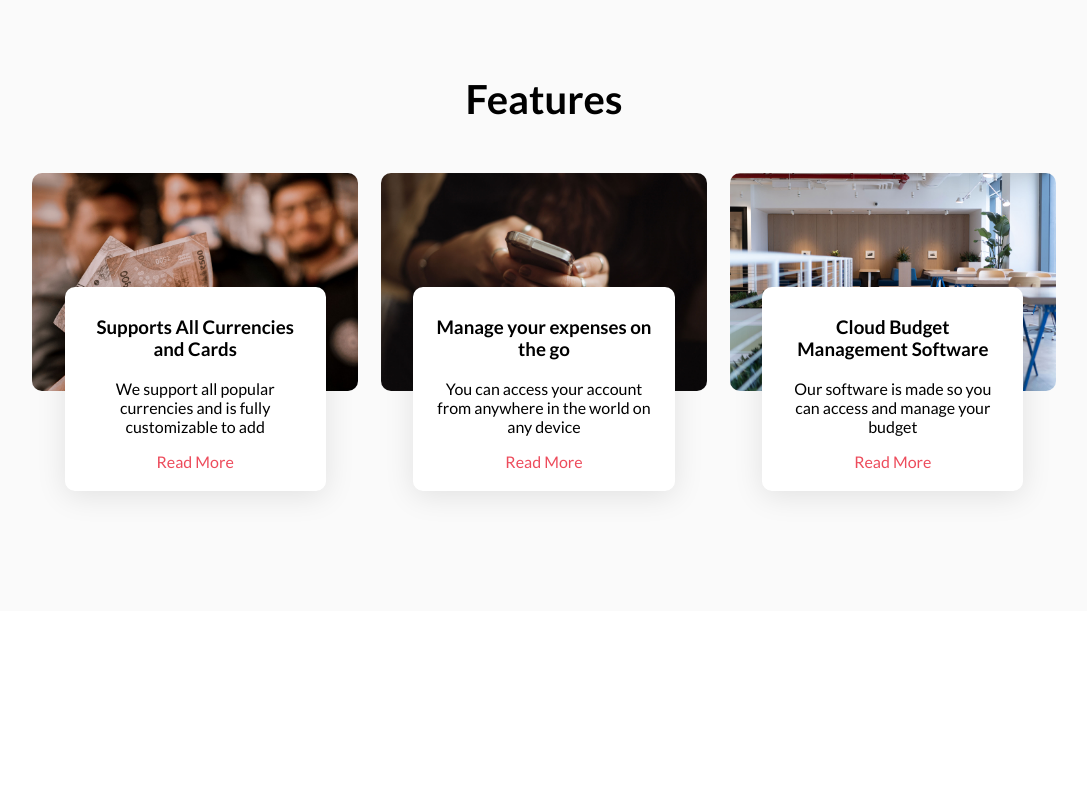
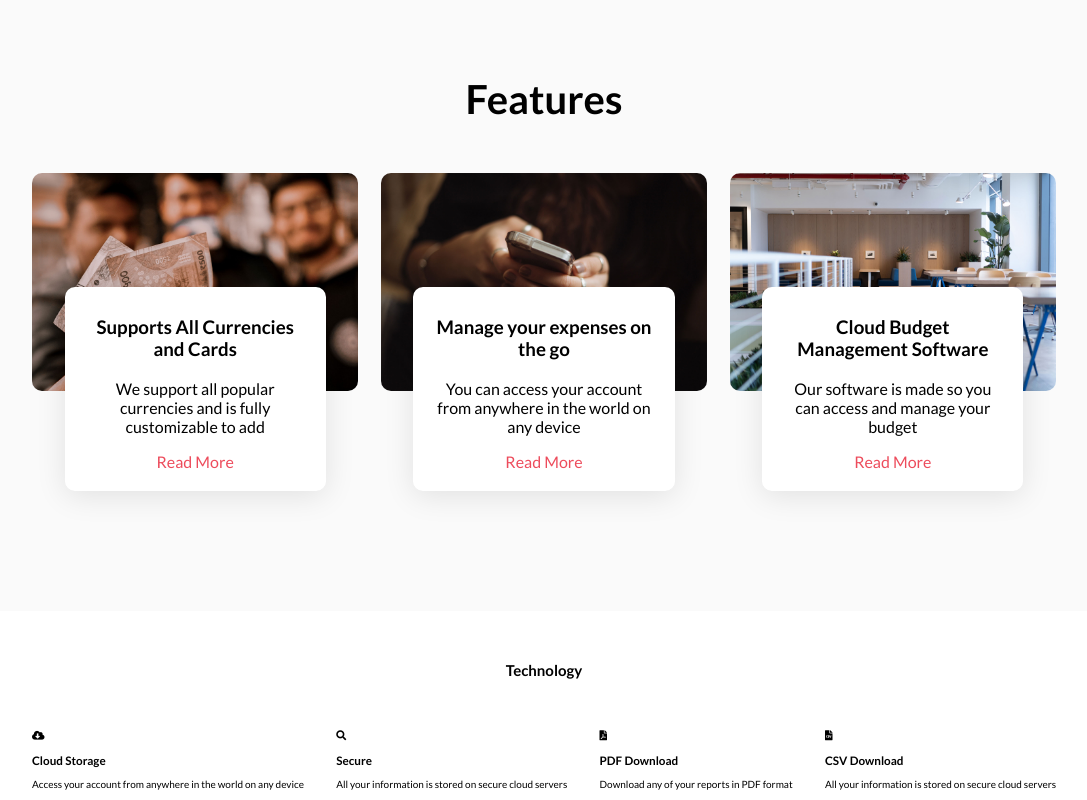
Before and after one commit to edoves/dove-cloudbudget, a website: page index.html in a window 1280 px wide. Shown: the part 1297-2097 px from the top of the page, without its empty margins (96-1183 px from the left). Before the commit the page ends 1908 px from the top, so only its background shows below. Drawn offline with Linux system fonts and the light colour scheme.

Commit message:
started coding the html for technology section

```diff
--- a/index.html
+++ b/index.html
@@ -122,6 +122,37 @@
           </div>
         </div>
       </section>
+      <section class="technology">
+        <div class="container">
+          <div class="section__header">
+            <h2>Technology</h2>
+          </div>
+          <div class="d-flex-layout">
+            <div class="technology__item col-4">
+              <i class="fas fa-cloud-download-alt"></i>
+              <h3>Cloud Storage</h3>
+              <p>
+                Access your account from anywhere in the world on any device
+              </p>
+            </div>
+            <div class="technology__item col-4">
+              <i class="fas fa-search"></i>
+              <h3>Secure</h3>
+              <p>All your information is stored on secure cloud servers</p>
+            </div>
+            <div class="technology__item col-4">
+              <i class="fas fa-file-pdf"></i>
+              <h3>PDF Download</h3>
+              <p>Download any of your reports in PDF format</p>
+            </div>
+            <div class="technology__item col-4">
+              <i class="fas fa-file-csv"></i>
+              <h3>CSV Download</h3>
+              <p>All your information is stored on secure cloud servers</p>
+            </div>
+          </div>
+        </div>
+      </section>
     </main>
   </body>
 </html>
```
